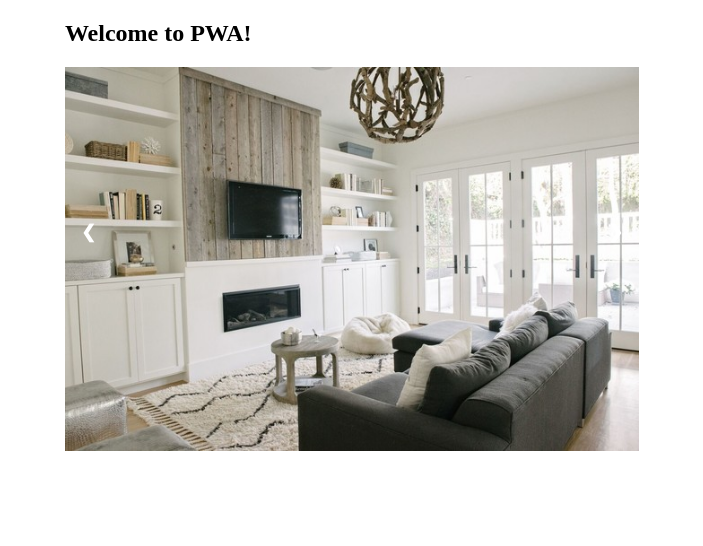
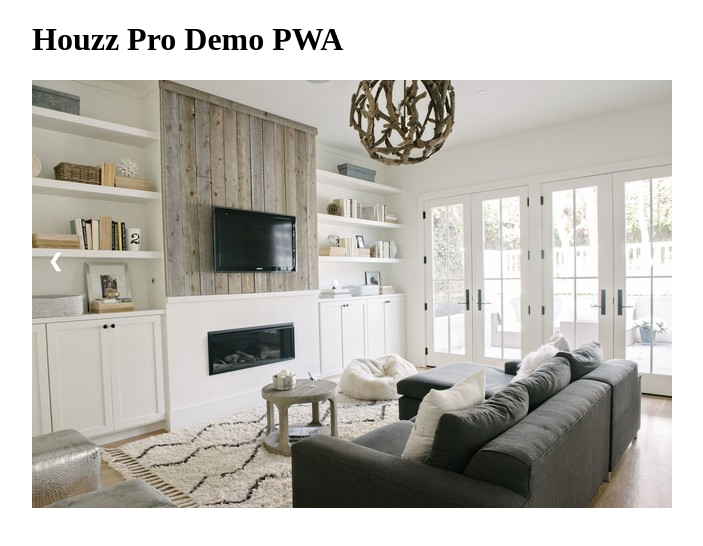
Before and after one commit to assafelovic/pwa, a plain HTML site: page index.html in a window 1280 px wide. Shown: the whole page, without its empty margins (288-991 px from the left). Drawn offline with Linux system fonts and the light colour scheme.

Commit message:
refactored and cleaned code

```diff
--- a/index.html
+++ b/index.html
@@ -10,11 +10,9 @@
   </head>
   <body>
 
-    <!-- Slideshow container -->
   <div class="slideshow-container">
-    <h2>Welcome to PWA!</h2>
+    <h1>Houzz Pro Demo PWA</h1>
 
-    <!-- Full-width images with number and caption text -->
     <div class="slide fade">
       <img src="./images/houzz-design-1.png" style="width:100%">
     </div>
@@ -35,7 +33,6 @@
       <img src="./images/houzz-design-5.png" style="width:100%">
     </div>
 
-    <!-- Next and previous buttons -->
     <a class="prev" onclick="plusSlides(-1)">&#10094;</a>
     <a class="next" onclick="plusSlides(1)">&#10095;</a>
 
--- a/index.js
+++ b/index.js
@@ -14,7 +14,8 @@ if ('serviceWorker' in navigator) {
           applicationServerKey: urlBase64ToUint8Array(SERVER_KEY)
         }
         return registration.pushManager.subscribe(options);
-      }).then((pushSubscription) => { })
+      }).then((pushSubscription) => {
+      })
       console.log('Service Worker Registered');
     });
 }
--- a/style.css
+++ b/style.css
@@ -17,13 +17,6 @@ button {
   font-size: 16px;
 }
 
-img {
-  object-fit: cover;
-  width: 30vw;
-  height: 30vw;
-}
-
-
 * {box-sizing:border-box}
 
 .slideshow-container {
@@ -34,21 +27,6 @@ img {
 
 .slide {
   display: none;
-}
-
-.prev, .next {
-  cursor: pointer;
-  position: absolute;
-  top: 50%;
-  width: auto;
-  margin-top: -22px;
-  padding: 16px;
-  color: white;
-  font-weight: bold;
-  font-size: 18px;
-  transition: 0.6s ease;
-  border-radius: 0 3px 3px 0;
-  user-select: none;
 }
 
 .next {
@@ -80,3 +58,18 @@ img {
   from {opacity: .4}
   to {opacity: 1}
 }
+
+.prev, .next {
+  cursor: pointer;
+  position: absolute;
+  top: 50%;
+  width: auto;
+  margin-top: -22px;
+  padding: 16px;
+  color: white;
+  font-weight: bold;
+  font-size: 18px;
+  transition: 0.6s ease;
+  border-radius: 0 3px 3px 0;
+  user-select: none;
+}
--- a/sw.js
+++ b/sw.js
@@ -37,5 +37,5 @@ self.addEventListener('push', (e) => {
     badge: '/icon/logo.png'
   };
 
-  self.registration.showNotification(title, options);
+  e.waitUntil(self.registration.showNotification(title, options));
 });
```
Also changed, not shown: manifest.json.
